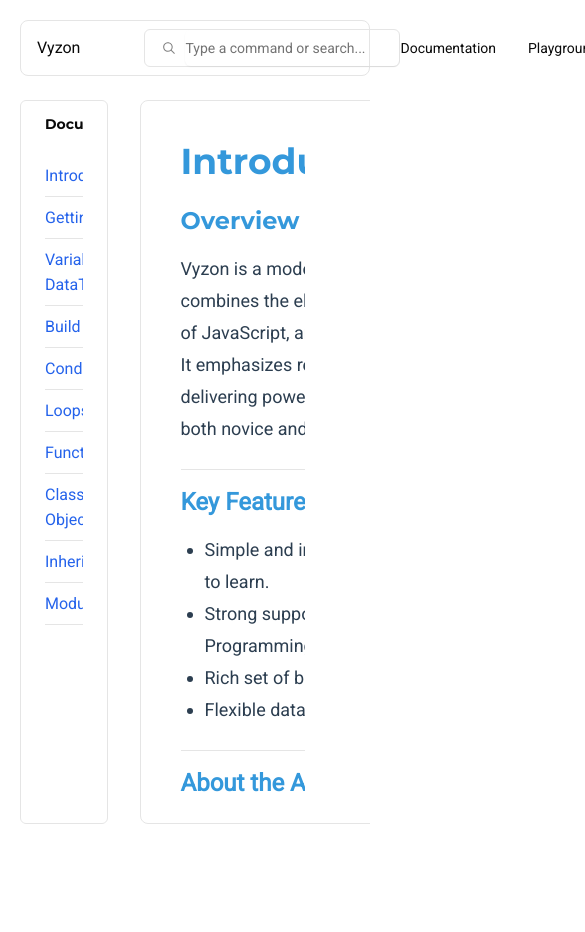
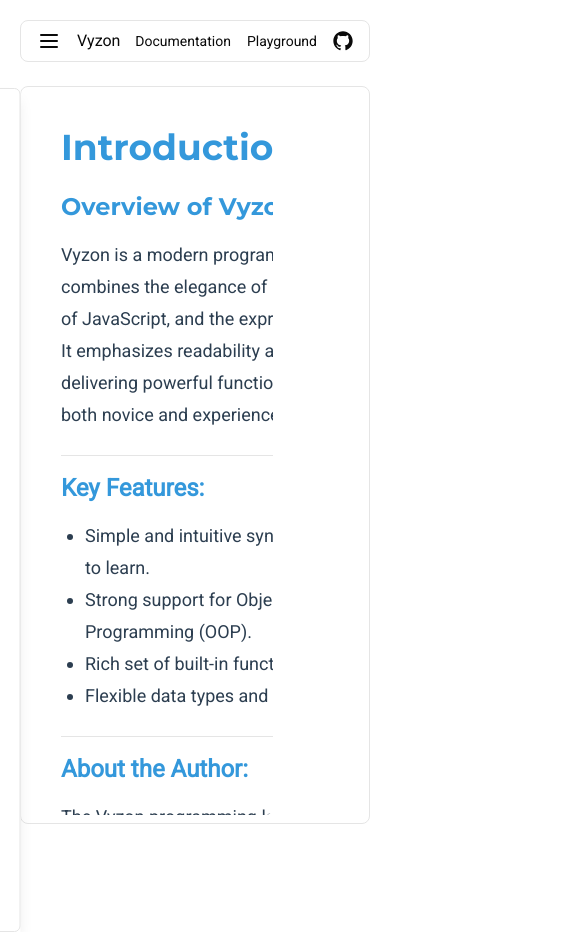
Before and after one commit to yash7xm/Vyzon-Playground, a React (Vite) app: page / in a window 390 px wide. Shown: the top 932 px of the page, 585 px wide, since content can reach past the window. Before the commit the page ends 844 px from the top, so only its background shows below. Built offline with nearby package versions, Linux system fonts and the light colour scheme.

Commit message:
add: menu btn for sidebar

```diff
--- a/src/components/navbar/index.tsx
+++ b/src/components/navbar/index.tsx
@@ -3,8 +3,9 @@
 import { Input } from "@/components/ui/input";
 import { MagnifyingGlassIcon, GitHubLogoIcon } from "@radix-ui/react-icons";
 import { Link } from "react-router-dom";
+import { Menu } from "lucide-react"; // You can replace this with your own icon
 
-function Navbar() {
+function Navbar({ toggleSidebar }: { toggleSidebar: () => void }) {
     const [open, setOpen] = useState(false);
 
     const handleInputFocus = () => {
@@ -13,10 +14,15 @@
 
     return (
         <div className="rounded-lg border px-4 py-2 flex items-center justify-between font-roboto">
-            <div className="flex items-center">
+            <div className="flex items-center gap-4">
+                <div className="md:hidden cursor-pointer" onClick={toggleSidebar}>
+                    <Menu className="w-6 h-6" />
+                </div>
+
                 <div className="cursor-pointer">Vyzon</div>
 
-                <div className="w-64 ml-16 border flex rounded-md items-center pl-4">
+                {/* Search input (hide on very small screens) */}
+                <div className="hidden sm:flex w-64 ml-4 border rounded-md items-center pl-4">
                     <MagnifyingGlassIcon className="mr-2 h-4 w-4 shrink-0 opacity-50" />
                     <Input
                         placeholder="Type a command or search..."
@@ -26,26 +32,21 @@
                 </div>
             </div>
 
-            <div className="flex gap-8 items-center mr-8">
+            <div className="flex gap-4 items-center">
                 <Link to="/docs/introduction">
-                    <div className="cursor-pointer text-sm hover:underline">
-                        Documentation
-                    </div>
+                    <div className="cursor-pointer text-sm hover:underline">Documentation</div>
                 </Link>
                 <Link to="/playground">
-                    <div className="cursor-pointer text-sm hover:underline">
-                        Playground
-                    </div>
+                    <div className="cursor-pointer text-sm hover:underline">Playground</div>
                 </Link>
-                <div className="cursor-pointer">
                 <a
                     href="https://github.com/yash7xm/Vyzon"
                     target="_blank"
                     rel="noopener noreferrer"
+                    className="cursor-pointer"
                 >
                     <GitHubLogoIcon className="size-5" />
                 </a>
-                </div>
             </div>
 
             {open && <CommandMenu open={open} setOpen={setOpen} />}
--- a/src/pages/Home/index.tsx
+++ b/src/pages/Home/index.tsx
@@ -1,18 +1,34 @@
+import { useState } from "react";
 import Navbar from "@/components/navbar";
 import Sidebar from "@/components/sidebar";
 import Content from "@/components/contents";
 
 function Home() {
+    const [sidebarOpen, setSidebarOpen] = useState(false);
+
     return (
-        <div className="w-screen h-screen p-5 flex flex-col gap-6">
+        <div className="w-screen h-screen p-5 flex flex-col gap-6 relative">
             <div className="w-full">
-                <Navbar />
+                <Navbar toggleSidebar={() => setSidebarOpen(prev => !prev)} />
             </div>
+
+            {/* Sidebar overlay for mobile */}
+            {sidebarOpen && (
+                <div className="fixed inset-0 bg-black bg-opacity-50 z-30 md:hidden" onClick={() => setSidebarOpen(false)} />
+            )}
+
             <div className="w-full flex h-full gap-8 overflow-hidden">
-                <div className="w-1/4 h-full">
+                {/* Sidebar */}
+                <div
+                    className={`h-full z-40 transition-transform duration-300 md:static absolute top-[5.5rem] md:top-0 bg-white md:w-1/4 w-3/4 shadow-lg md:shadow-none transform ${
+                        sidebarOpen ? "translate-x-0" : "-translate-x-full md:translate-x-0"
+                    }`}
+                >
                     <Sidebar />
                 </div>
-                <div className="w-3/4 h-full">
+
+                {/* Main content */}
+                <div className="w-full md:w-3/4 h-full">
                     <Content />
                 </div>
             </div>
```
Also changed, not shown: 1 other file (tests, documents, lock files or other folders). Lines whose indentation alone changed are shown as unchanged.
